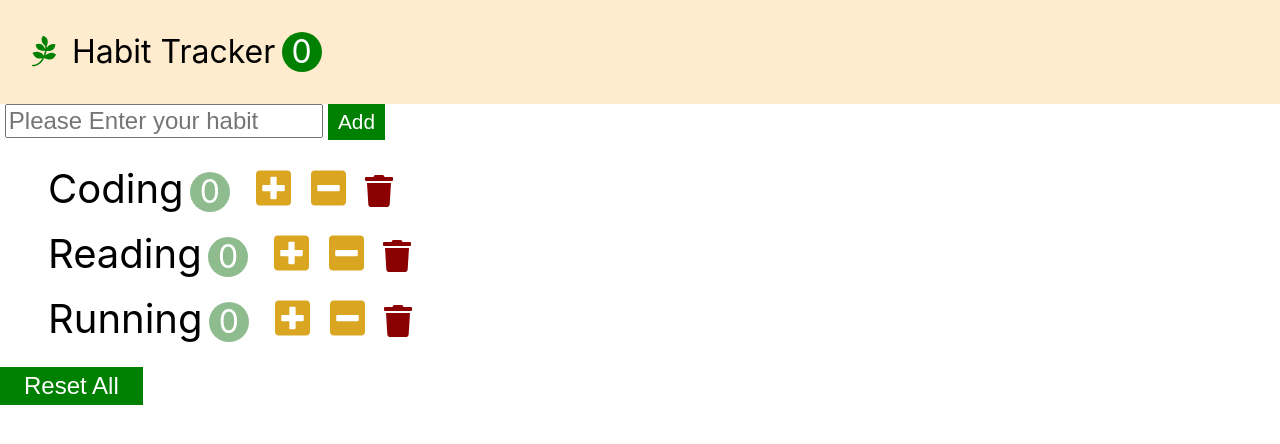
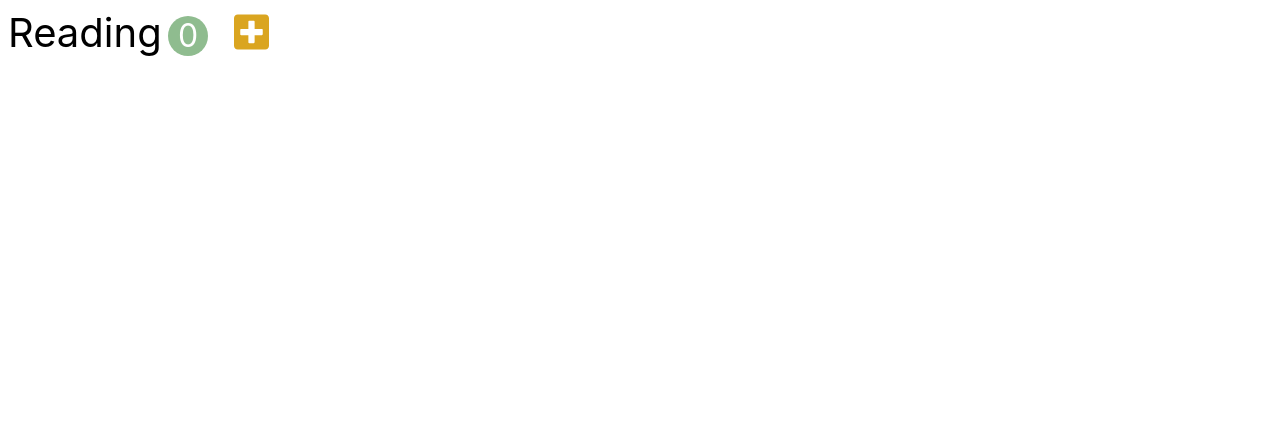
Before and after one commit to JeongbinYoon/habit-tracker, a React (Create React App) app: page / in a window 1280 px wide. Shown: the top 444 px of the page. Built offline with nearby package versions, Linux system fonts and the light colour scheme.

Commit message:
React Hook with ex) simpleHabit

```diff
--- /dev/null
+++ b/src/components/simpleHabit.jsx
@@ -0,0 +1,27 @@
+import React, { useState, useCallback, useEffect } from "react";
+
+const SimpleHabit = (props) => {
+  const [count, setCount] = useState(0);
+  const spanRef = React.useRef();
+
+  const handleIncrement = useCallback(() => {
+    setCount(count + 1);
+  });
+
+  useEffect(() => {
+    console.log(`mounted & updated!:  ${count}`);
+  }, [count]);
+  return (
+    <li className="habit">
+      <span ref={spanRef} className="habit-name">
+        Reading
+      </span>
+      <span className="habit-count">{count}</span>
+      <button className="habit-button habit-increase" onClick={handleIncrement}>
+        <i className="fas fa-plus-square"></i>
+      </button>
+    </li>
+  );
+};
+
+export default SimpleHabit;
--- a/src/index.js
+++ b/src/index.js
@@ -3,10 +3,11 @@
 import "./index.css";
 import App from "./app";
 import "@fortawesome/fontawesome-free/js/all.js";
+import SimpleHabit from "./components/simpleHabit";
 
 ReactDOM.render(
   <React.StrictMode>
-    <App />
+    <SimpleHabit />
   </React.StrictMode>,
   document.getElementById("root")
 );
```
